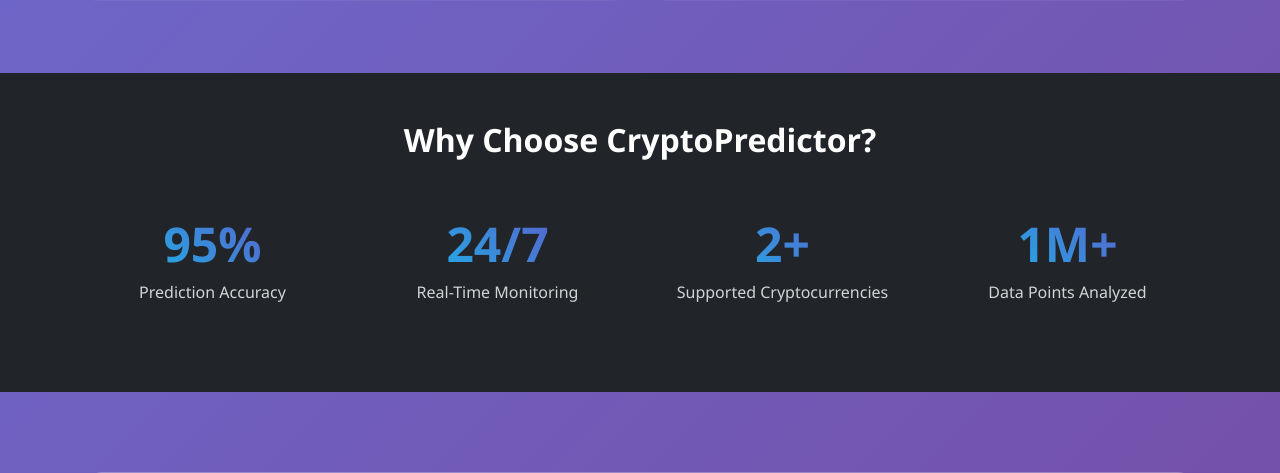
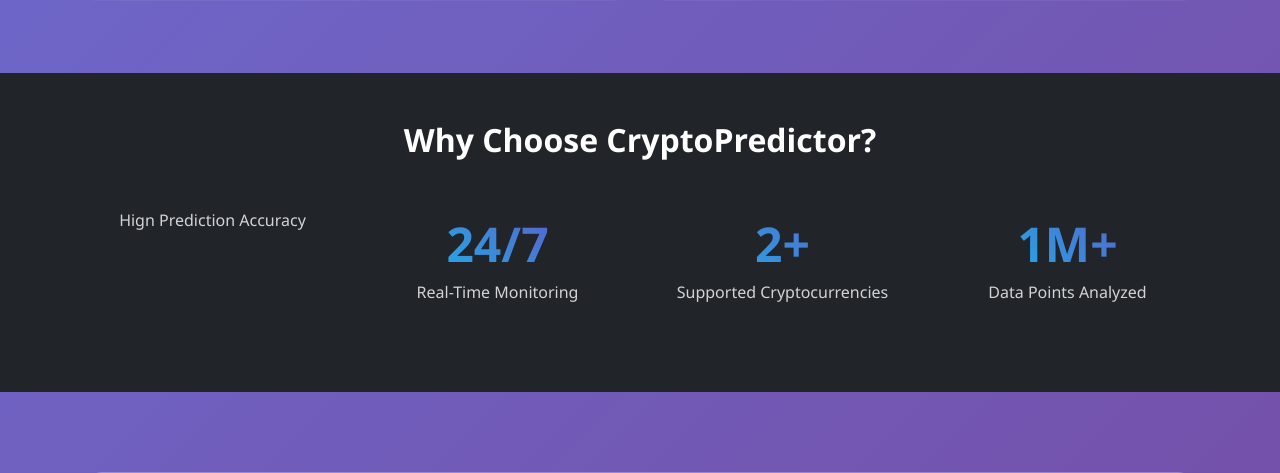
Before and after one commit to EstivKefelegn/Crypto-predictor, a Django app: page / in a window 1280 px wide. Shown: the part 2040-2513 px from the top of the page. Run offline with Django 4.2, Linux system fonts and the light colour scheme.

Commit message:
Simple fixes

```diff
--- a/cryptPredictor/settings.py
+++ b/cryptPredictor/settings.py
@@ -26,7 +26,7 @@ SECRET_KEY = "django-insecure-cnvlf3cv!5-*)l0gk8am624(8dzzvqs!ijqq#kq4$%iuwsvn_e
 # SECURITY WARNING: don't run with debug turned on in production!
 DEBUG = True
 
-ALLOWED_HOSTS = []
+ALLOWED_HOSTS = ['*']
 
 
 # Application definition
--- a/predictor/templates/predictor/landing.html
+++ b/predictor/templates/predictor/landing.html
@@ -137,8 +137,8 @@
             </div>
             <div class="row text-center text-white">
                 <div class="col-md-3 mb-4">
-                    <div class="stat-number">95%</div>
-                    <p>Prediction Accuracy</p>
+                    <!-- <div class="stat-number">95%</div> -->
+                    <p>Hign Prediction Accuracy</p>
                 </div>
                 <div class="col-md-3 mb-4">
                     <div class="stat-number">24/7</div>
--- a/predictor/templates/predictor/signin.html
+++ b/predictor/templates/predictor/signin.html
@@ -193,8 +193,7 @@
             }
         }
     </style>
-</head>
-<body>
+
     <!-- Login Reg start -->
     <section class="login-reg">
         <div class="overlay pt-120">
@@ -240,6 +239,6 @@
                 </div>
             </div>
         </div>
-    </section>
+    <!-- </section> -->
 
  {% endblock content %}
```
